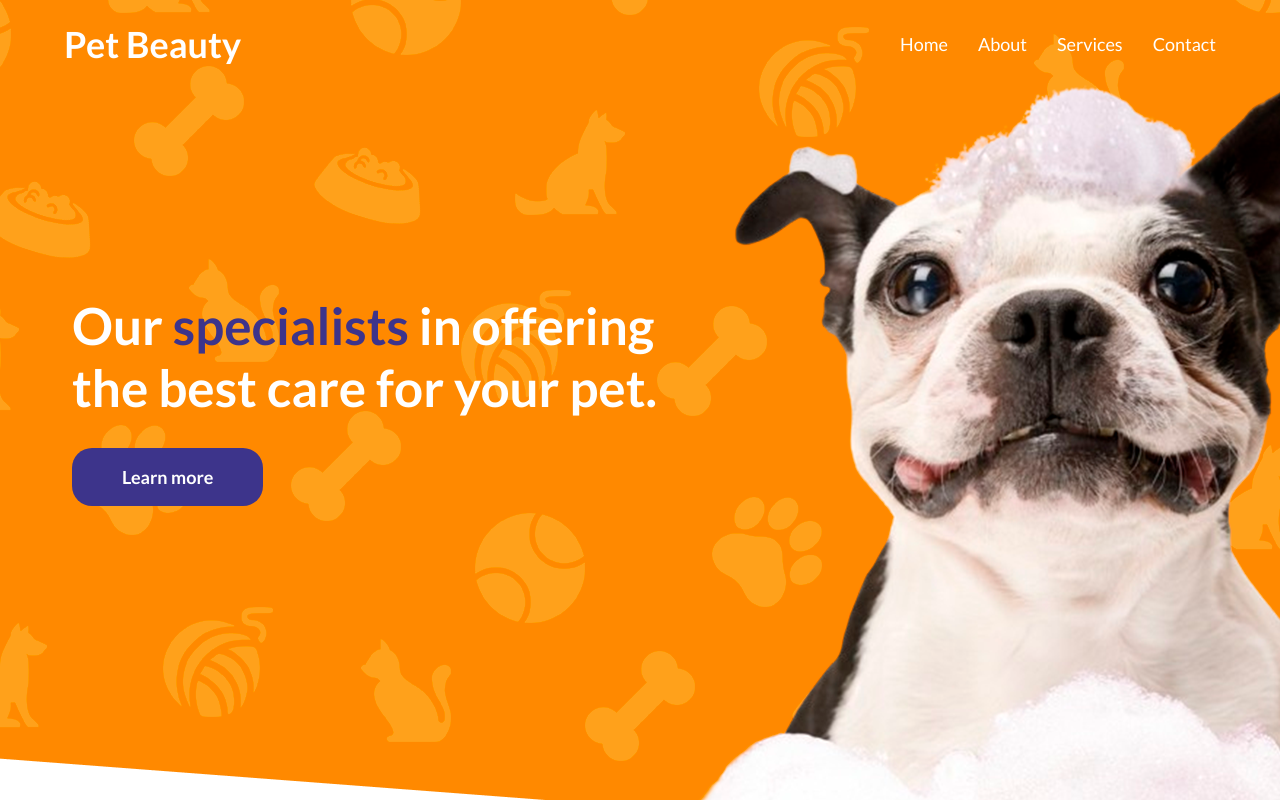
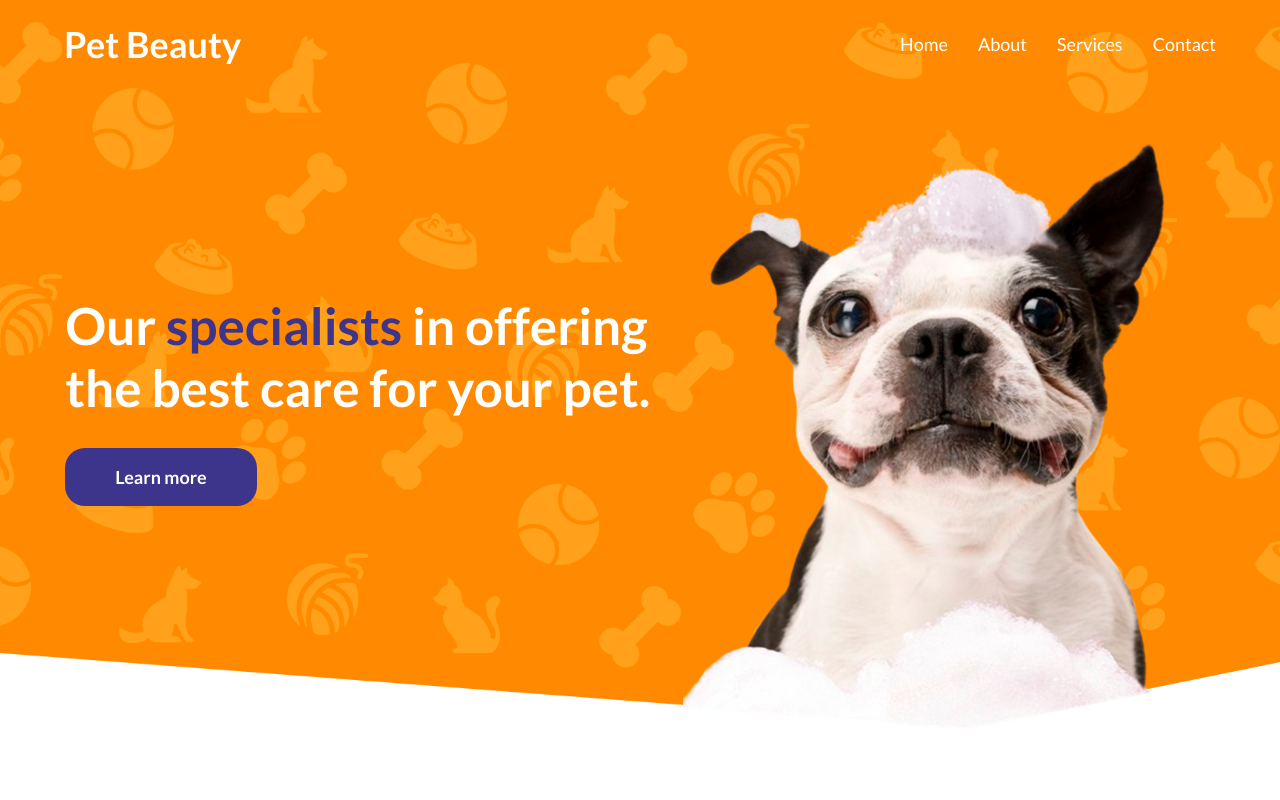
Before and after one commit to MFelipeSilva/landing-page-pet-beauty, a React (Create React App) app: page / in a window 1280 px wide. Built offline with nearby package versions, Linux system fonts and the light colour scheme.

Commit message:
feat: changes in home page

```diff
--- a/src/App.tsx
+++ b/src/App.tsx
@@ -8,10 +8,11 @@ const Container = styled.main`
   display: flex;
   width: 100%;
   height: 100vh;
-  padding-left: 4.5em;
+  padding-left: 5.1vw;
   align-items: center;
   justify-content: start;
   background-image: url(${banner});
+  background-size: cover;
   background-repeat: no-repeat;
 
   div {
```
